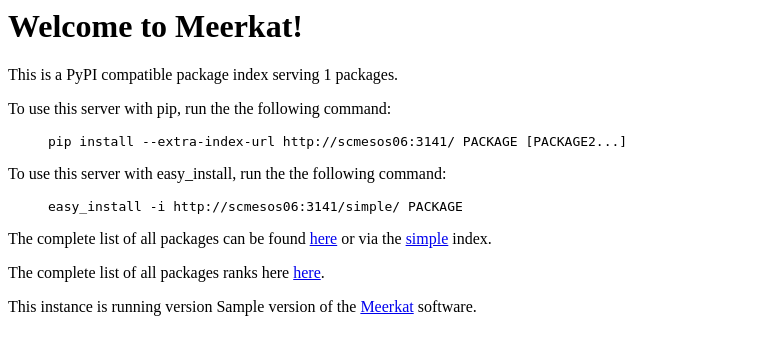
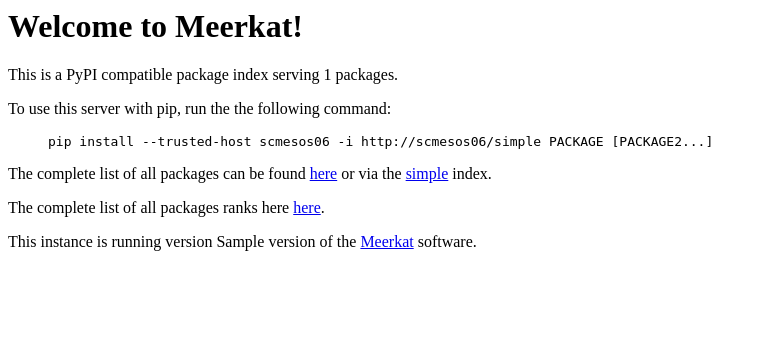
Before and after one commit to by46/meerkat, a Flask app: template meerkat/templates/index.html in a window 1280 px wide. Shown: the top 355 px of the page, without its empty margins (0-766 px from the left). Run offline with Flask 2, Linux system fonts and the light colour scheme; the template is opened without the code that fills it: most values are stand-ins (such as "Sample title", 1, 10 or a date in 2020).

Commit message:
format meerkat home

```diff
--- a/meerkat/templates/index.html
+++ b/meerkat/templates/index.html
@@ -9,14 +9,7 @@
 
 <p> To use this server with pip, run the the following command:
 <blockquote><pre>
-pip install --extra-index-url http://scmesos06:3141/ PACKAGE [PACKAGE2...]
-</pre>
-</blockquote>
-</p>
-
-<p> To use this server with easy_install, run the the following command:
-<blockquote><pre>
-easy_install -i http://scmesos06:3141/simple/ PACKAGE
+pip install --trusted-host scmesos06 -i http://scmesos06/simple PACKAGE [PACKAGE2...]
 </pre>
 </blockquote>
 </p>
```
Also changed, not shown: 1 other file.
